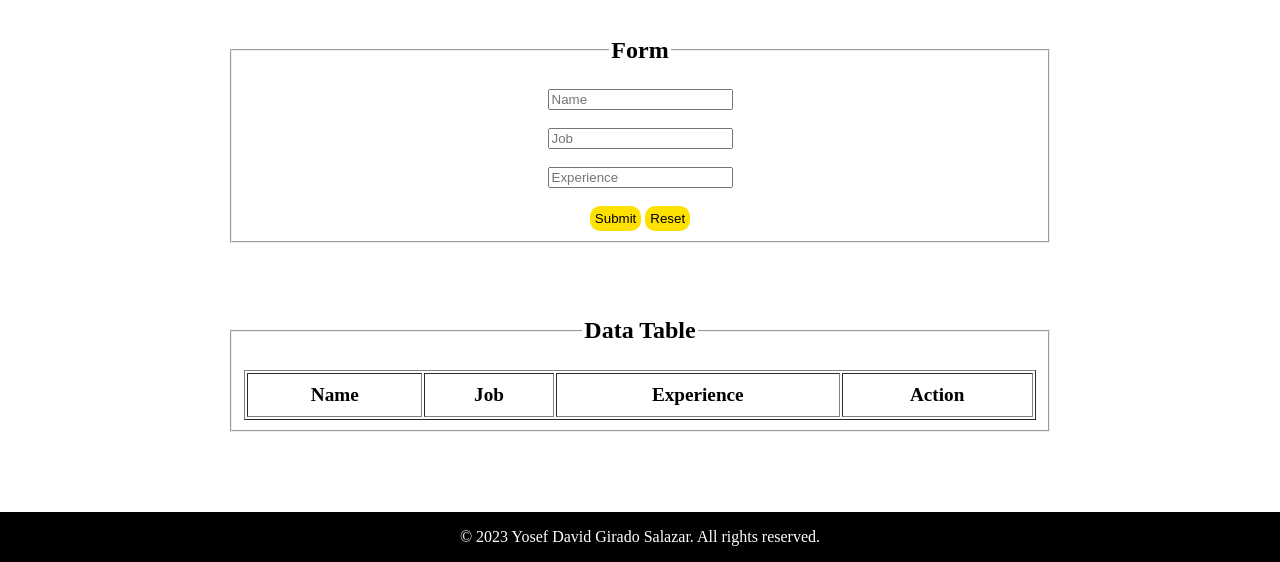
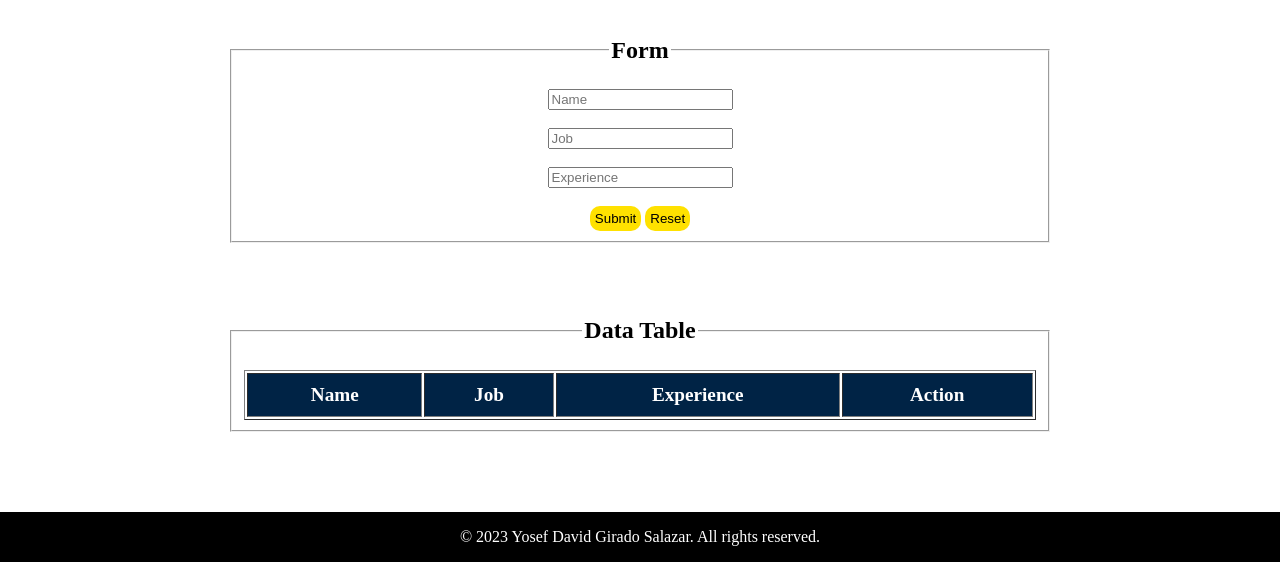
Before and after one commit to yfdd617235/Proyect_2_CRUD, a plain HTML site: page Index.html in a window 1280 px wide. Shown: the part 238-800 px from the top of the page. Drawn offline with Linux system fonts and the light colour scheme.

Commit message:
update table colors

```diff
--- a/style.css
+++ b/style.css
@@ -72,6 +72,8 @@ fieldset{
     /* text-shadow: 5px 5px 5px black; */
     font-size: larger;
     padding: 10px;
+    background-color: #002345;
+    color: var(--white);
 }
 
 #msg{
```
